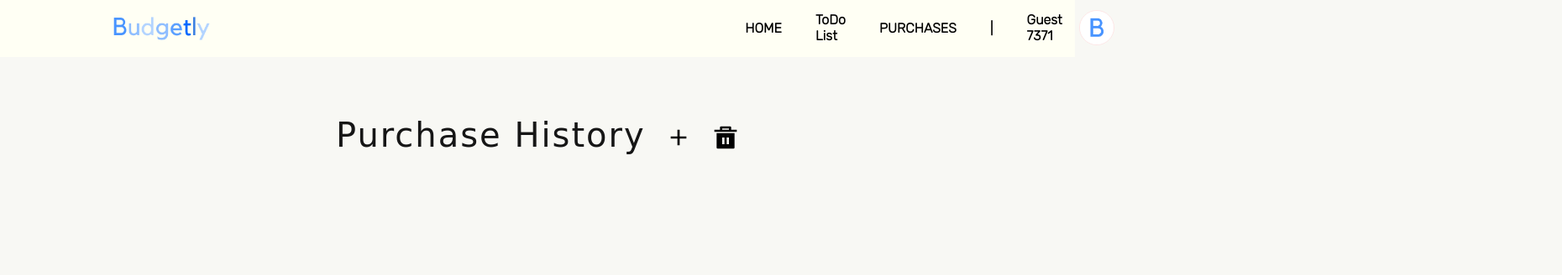
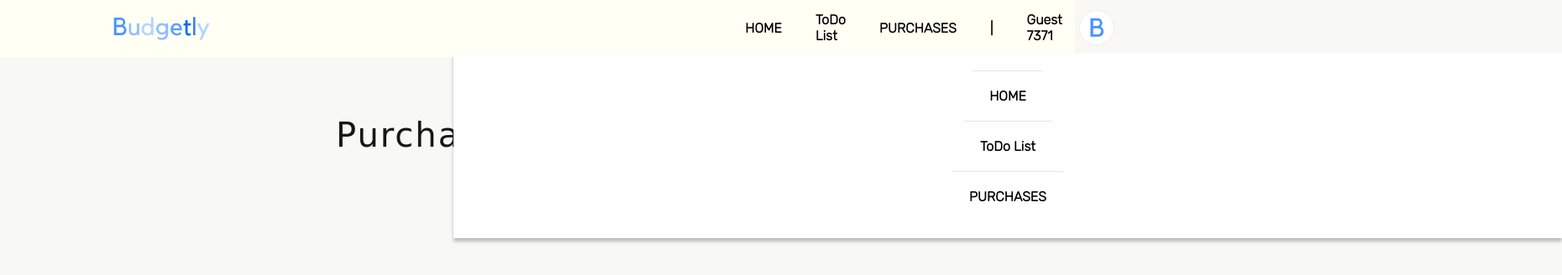
Before and after one commit to NixonXC/budgetly-web.github.io, a plain HTML site: page pages/logs.html in a window 1280 px wide. Shown: the whole page at 84% size, 1860 px wide, since content can reach past the window. Drawn offline with Linux system fonts and the light colour scheme; a web font is replaced by a local one.

Commit message:
Add files via upload

```diff
--- a/pages/logs.html
+++ b/pages/logs.html
@@ -17,7 +17,7 @@
           <img src="assets/BUDGETLY-removebg-preview.png" width="50px" class="logo">
           <img id="menu" src="assets/menu.svg" class="menu-logo">
           <ul id="ul">
-            <li><a href="https://nixonxc.github.io/Budgetly">HOME</a></li>
+            <li><a href="https://budgetly-web.github.io/">HOME</a></li>
             <li><a href="todo.html">ToDo List</a></li>
             <li><a href="logs.html">PURCHASES</a></li>
             <li id="hide1"><a>|</a></li>
@@ -25,9 +25,9 @@
             <img id="hide3" src="assets/clv.png" width="40px" class="icon">
           </ul>
         </div>
-        <ul id="menu-ul" style="display: none;">
-          <li><a href="https://nixonxc.github.io/Budgetly">HOME</a></li>
-          <li><a href="#">SAVINGS</a></li>
+        <ul id="menu-ul">
+          <li><a href="https://budgetly-web.github.io/">HOME</a></li>
+          <li><a href="todo.html">ToDo List</a></li>
           <li><a href="logs.html">PURCHASES</a></li>
         </ul>
       </nav>
```
Also changed, not shown: index.html (+3 -3 lines), pages/todo.html (+4 -4 lines).
